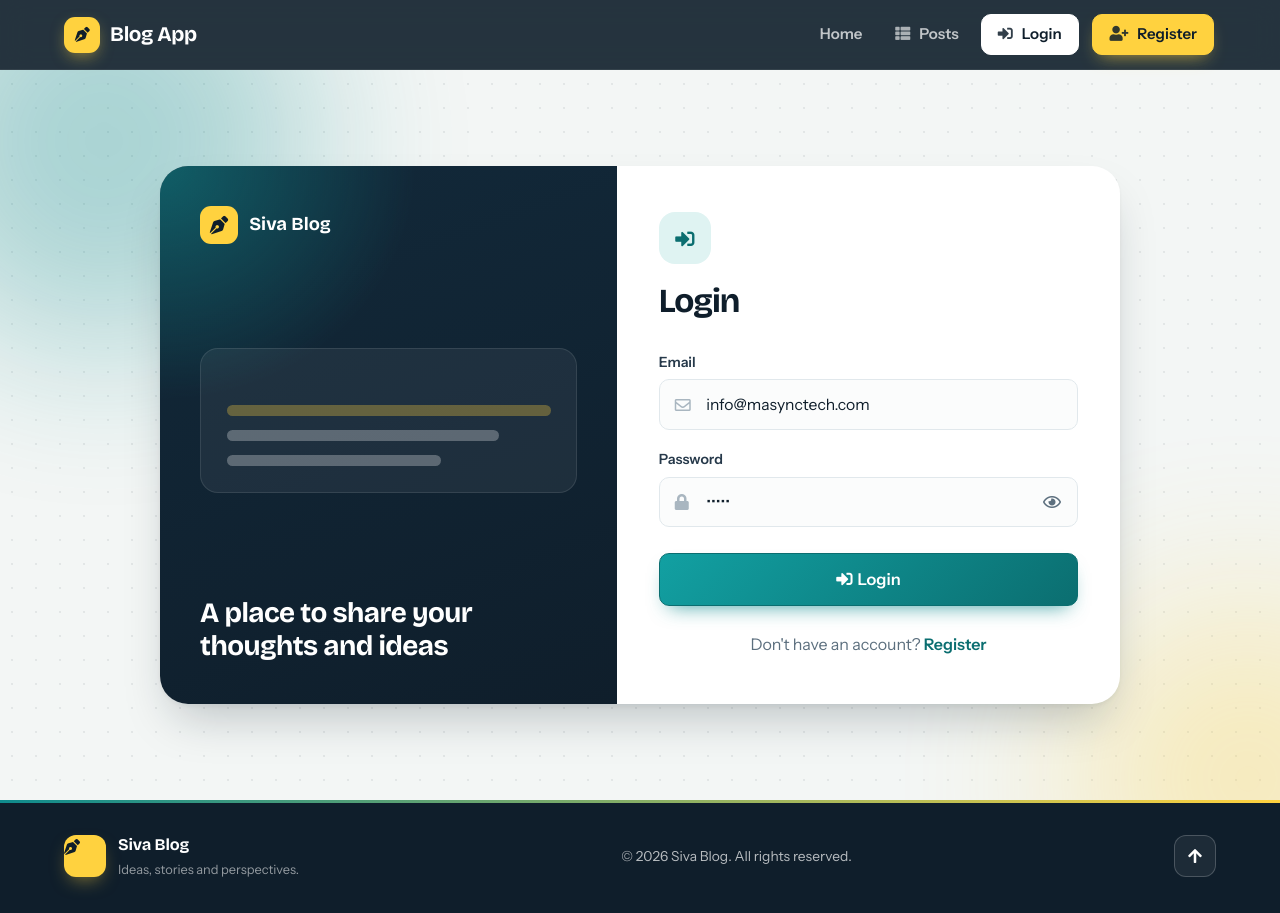
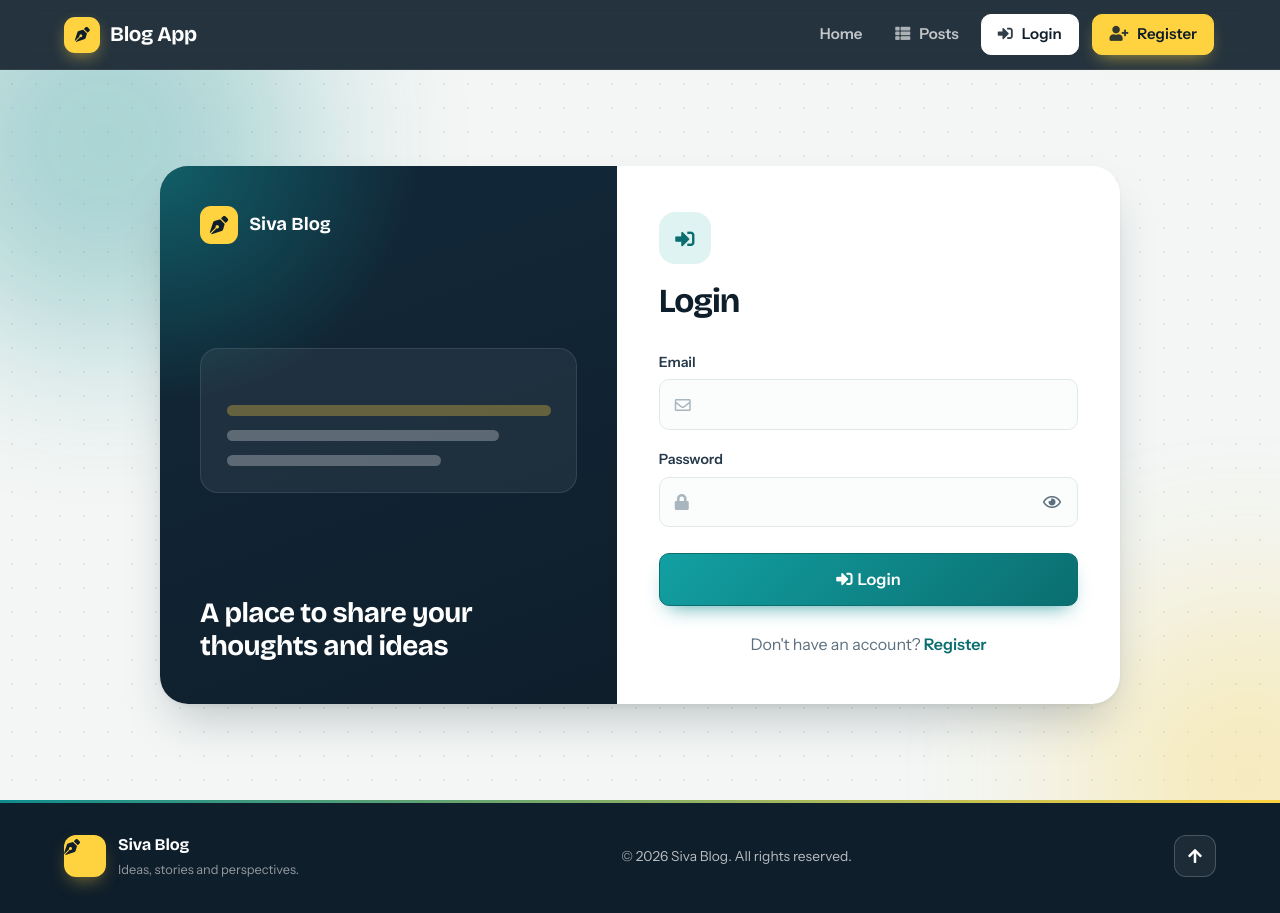
Before and after one commit to Siva-gittt/siva-blog, a Node server app: page /auth/login in a window 1280 px wide. Run offline with Node 20, Linux system fonts and the light colour scheme; some libraries are stand-ins or nearby versions.

Commit message:
redesigned ui

```diff
--- a/views/login.ejs
+++ b/views/login.ejs
@@ -66,7 +66,7 @@
               class="form-control"
               name="email"
               id="email"
-              value="info@masynctech.com"
+
               required
             />
           </div>
@@ -80,7 +80,7 @@
               class="form-control"
               name="password"
               id="password"
-              value="12345"
+
               required
             />
             <button type="button" class="toggle-pass" aria-label="Show password" aria-pressed="false"><i class="far fa-eye"></i></button>
```
